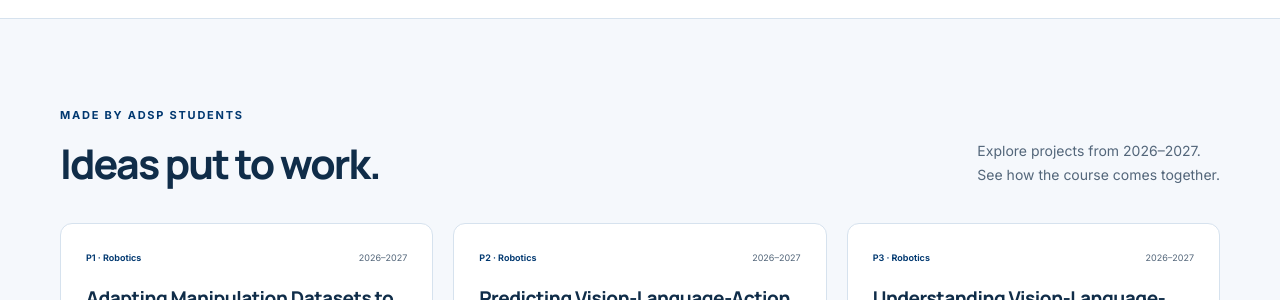
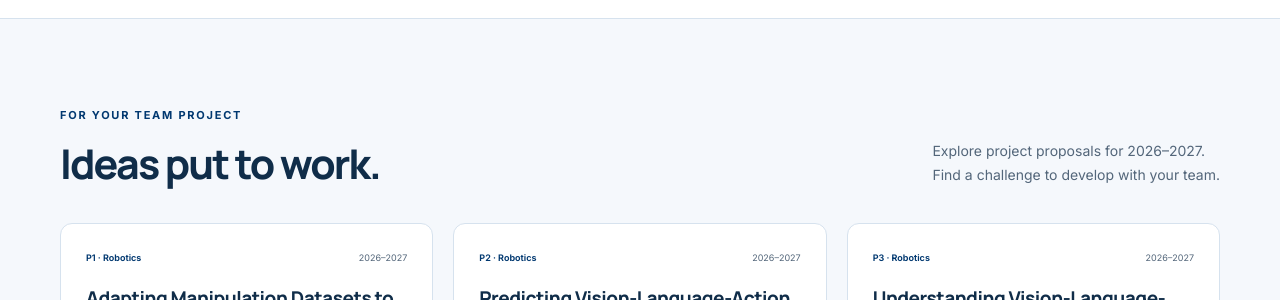
Before and after one commit to adsp-polito/adsp-polito.github.io, a Jekyll site: the page built from README.md, in a window 1280 px wide and 900 px high, scrolled down 4375 px. Shown: the part 152-452 px from the top of the window. Built offline with Jekyll 4.4.1, drawn with Linux system fonts in a browser that asks for light colours; some of the changed text lies outside the part shown.

Commit message:
Present the current projects as team project proposals

```diff
--- a/_layouts/course.html
+++ b/_layouts/course.html
@@ -16,7 +16,7 @@ layout: default
         <h1 id="course-title">Applied Data<br>Science Project<span>.</span></h1>
         <p class="hero-tagline">From AI concepts to<br><strong>real-world solutions.</strong></p>
         <p class="hero-intro">{% if course.intro %}{{ course.intro | escape }}{% elsif uses_foundations %}Learn to design, develop and communicate an AI project, with management supporting every step.{% else %}Learn to design, develop, manage and communicate an AI project through hands-on collaboration.{% endif %}</p>
-        <div class="hero-actions"><a class="button button-primary" href="#lectures">Explore the course {% include icon.html name='arrow' %}</a><a class="hero-secondary" href="#projects">See student projects {% include icon.html name='external' %}</a></div>
+        <div class="hero-actions"><a class="button button-primary" href="#lectures">Explore the course {% include icon.html name='arrow' %}</a><a class="hero-secondary" href="#projects">See {% if course.current and course.projects.size > 0 %}project proposals{% else %}student projects{% endif %} {% include icon.html name='external' %}</a></div>
       </div>
       {% include project-mindset.html %}
     </div>
@@ -82,7 +82,7 @@ layout: default
 {% if course.projects.size == 0 and course.showcase_edition %}{% assign showcase_course = site.data.courses[course.showcase_edition] %}{% if showcase_course %}{% assign project_list = showcase_course.projects %}{% endif %}{% endif %}
 <section class="section projects-section" id="projects" aria-labelledby="projects-title">
   <span class="legacy-anchor" id="past-projects"></span><span class="legacy-anchor" id="some-projects"></span>
-  <div class="container"><div class="section-heading"><div><span class="eyebrow">Made by ADSP students</span><h2 id="projects-title">Ideas put to work.</h2></div><p>{% if course.projects.size > 0 %}Explore projects from {{ course.academic_year }}.<br>See how the course comes together.{% elsif showcase_course %}Explore projects from {{ showcase_course.academic_year }}.<br>See what previous student teams built.{% else %}A selection from previous editions.<br>Real problems, different approaches.{% endif %}</p></div>
+  <div class="container"><div class="section-heading"><div><span class="eyebrow">{% if course.current and course.projects.size > 0 %}For your team project{% else %}Made by ADSP students{% endif %}</span><h2 id="projects-title">Ideas put to work.</h2></div><p>{% if course.current and course.projects.size > 0 %}Explore project proposals for {{ course.academic_year }}.<br>Find a challenge to develop with your team.{% elsif course.projects.size > 0 %}Explore projects from {{ course.academic_year }}.<br>See how the course comes together.{% elsif showcase_course %}Explore projects from {{ showcase_course.academic_year }}.<br>See what previous student teams built.{% else %}A selection from previous editions.<br>Real problems, different approaches.{% endif %}</p></div>
     <div class="project-grid">{% if project_list.size > 0 %}{% for project in project_list %}{% include project-card.html project=project %}{% endfor %}{% else %}{% for project in site.data.showcase %}{% include project-card.html project=project %}{% endfor %}{% endif %}</div>
     {% if course.projects.size == 0 %}<div class="section-link-row"><a class="text-link" href="{% if showcase_course %}{{ showcase_course.path | relative_url }}{% else %}{{ '/2024/' | relative_url }}{% endif %}#projects">Explore all {% if showcase_course %}{{ showcase_course.academic_year }}{% else %}2024–2025{% endif %} projects {% include icon.html name='arrow' %}</a></div>{% endif %}
   </div>
```
